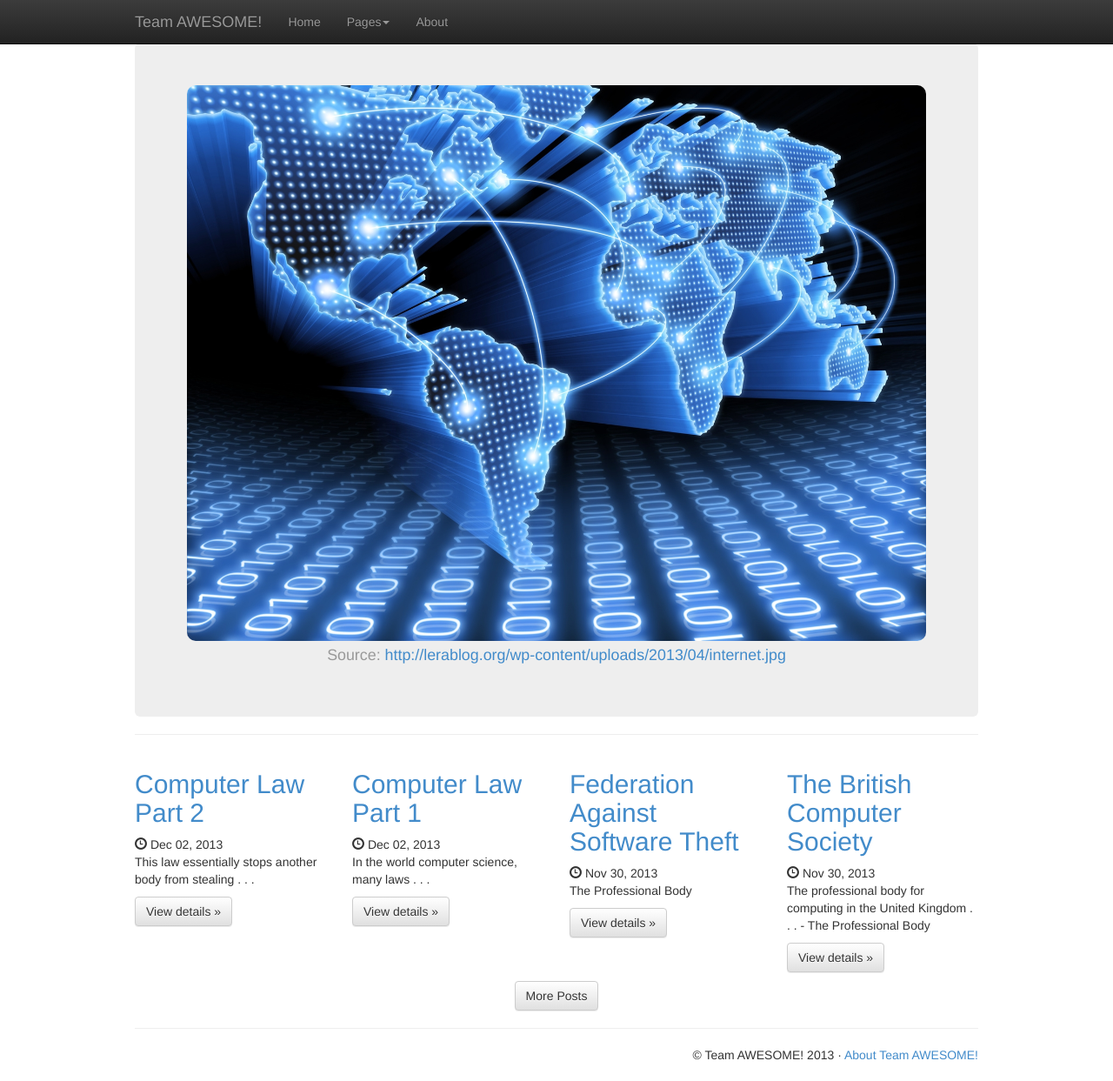
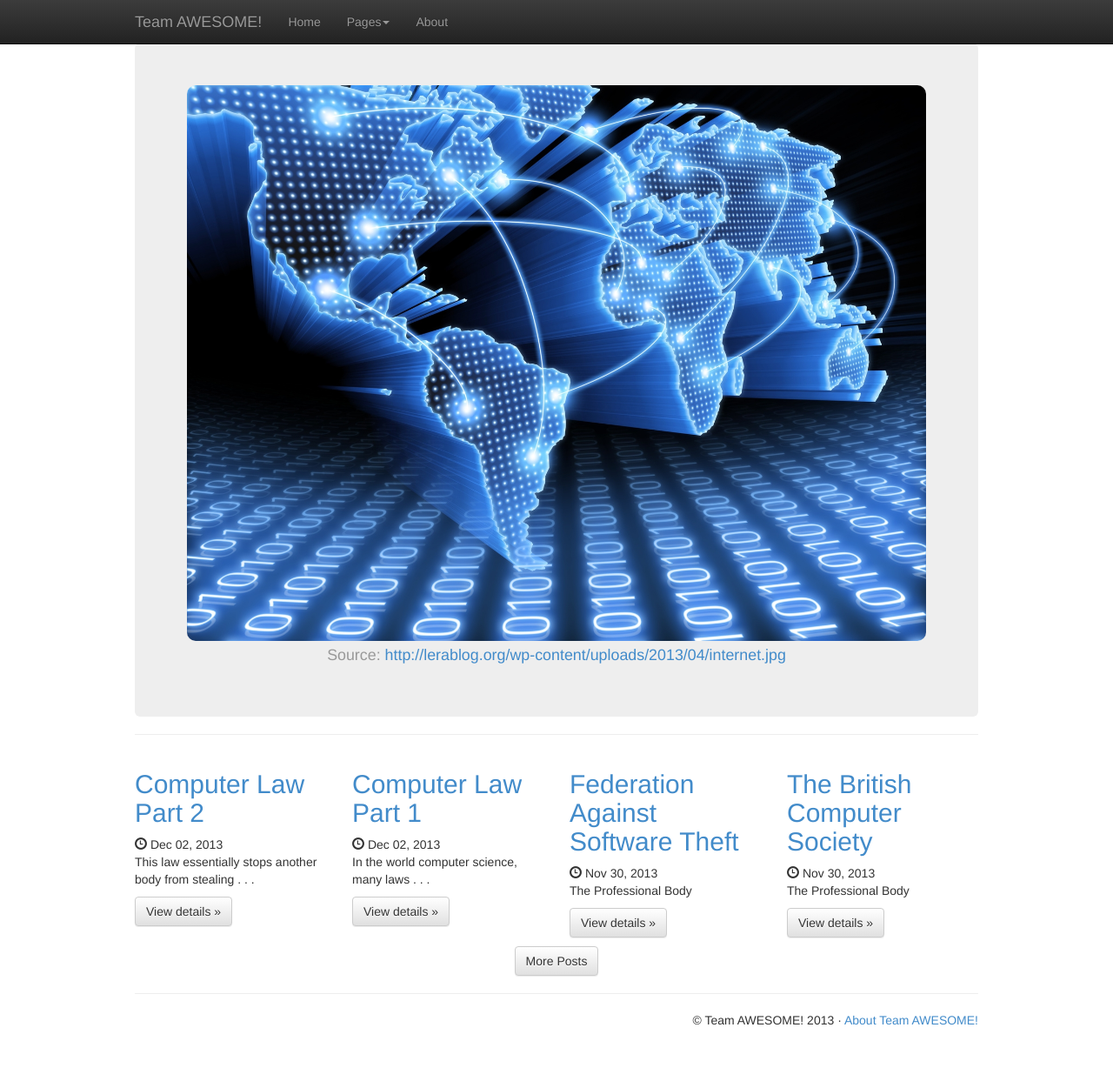
Before and after one commit to adamus1red/tripping-octo-adventure, a Jekyll site: the page built from index.html, in a window 1280 px wide and 1243 px high. Shown: the whole window at 87% size. Built offline with Jekyll 4.4.1, drawn with Linux system fonts in a browser that asks for light colours; Markdown is read by kramdown in place of the engine named in the settings.

Commit message:
Update 2013-11-30-professional-issues-1.md

```diff
--- a/_posts/2013-11-30-professional-issues-1.md
+++ b/_posts/2013-11-30-professional-issues-1.md
@@ -1,7 +1,7 @@
 ---
 layout: page
 title: The British Computer Society
-excerpt: The professional body for computing in the United Kingdom . . .  - The Professional Body
+excerpt: The Professional Body
 author: Tom Maxwell
 ---
 
```
